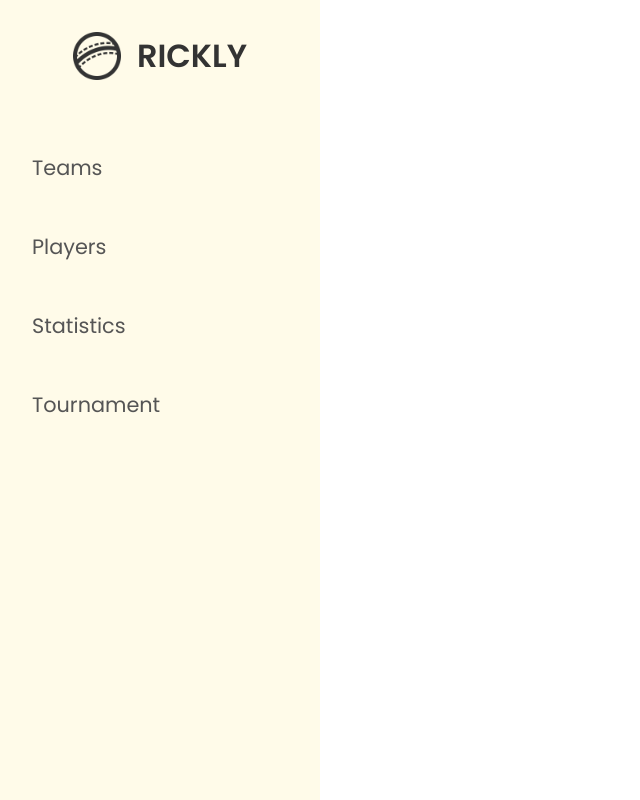
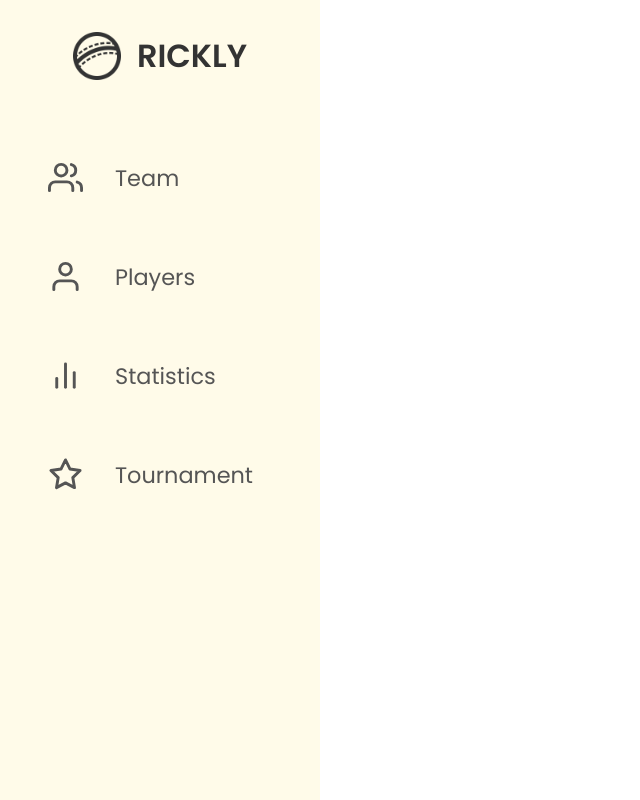
Before and after one commit to chirag-ghosh/rickly, a Next.js app in the folder frontend/: page / in a window 1280 px wide. Shown: the whole page, without its empty margins (0-640 px from the left). Built offline with nearby package versions, Linux system fonts and the light colour scheme.

Commit message:
Added sidebar;

```diff
--- a/frontend/components/sidebar.tsx
+++ b/frontend/components/sidebar.tsx
@@ -1,5 +1,6 @@
 import { NextComponentType } from "next";
 import Link from "next/link";
+import { BarChart2, Star, User, Users } from "react-feather";
 
 const Sidebar: NextComponentType = () => {
     return(
@@ -8,11 +9,31 @@ const Sidebar: NextComponentType = () => {
                 <img src="/logo.png" alt="rickly-logo"></img>
                 <div>RICKLY</div>
             </div>
-            <div className="options">
-                <Link href="/team">Teams</Link>
-                <Link href="/player">Players</Link>
-                <Link href="/stats">Statistics</Link>
-                <Link href="/tournament">Tournament</Link>
+            <div className="option-list">
+                <Link href="/team">
+                    <div className="option">
+                        <Users size={35} />
+                        <div> Team</div>
+                    </div>
+                </Link>
+                <Link href="/player">
+                    <div className="option">
+                        <User size={35} />
+                        <div> Players</div>
+                    </div>
+                </Link>
+                <Link href="/stats">
+                    <div className="option">
+                        <BarChart2 size={35} />
+                        <div> Statistics</div>
+                    </div>
+                </Link>
+                <Link href="/tournament">
+                    <div className="option">
+                        <Star size={35} />
+                        <div> Tournament</div>
+                    </div>
+                </Link>
             </div>
         </div>
     )
--- a/frontend/package.json
+++ b/frontend/package.json
@@ -12,6 +12,7 @@
     "next": "12.1.0",
     "react": "17.0.2",
     "react-dom": "17.0.2",
+    "react-feather": "^2.0.9",
     "sass": "^1.49.9"
   },
   "devDependencies": {
--- a/frontend/styles/_sidebar.scss
+++ b/frontend/styles/_sidebar.scss
@@ -22,17 +22,29 @@
         }
     }
 
-    .options {
+    .option-list {
         display: flex;
         flex-direction: column;
         margin: 2rem 0;
 
-        a {
-            margin: 1rem 0;
-            padding: 0.5rem 0 0.5rem 2rem;
+        .option {
+            margin: 1rem;
+            padding: 1rem 0 1rem 2rem;
             color: #555;
-            font-size: 1.3rem;
+            font-size: 1.4rem;
             text-decoration: none;
+            display: flex;
+            align-items: center;
+            border-radius: 10px;
+
+            &:hover {
+                background-color: rgba(#313131, 0.2);
+                color: #333;
+            }
+
+            div {
+                padding-left: 2rem;
+            }
         }
     }
 }
```
Also changed, not shown: 1 other file (tests, documents, lock files or other folders).
